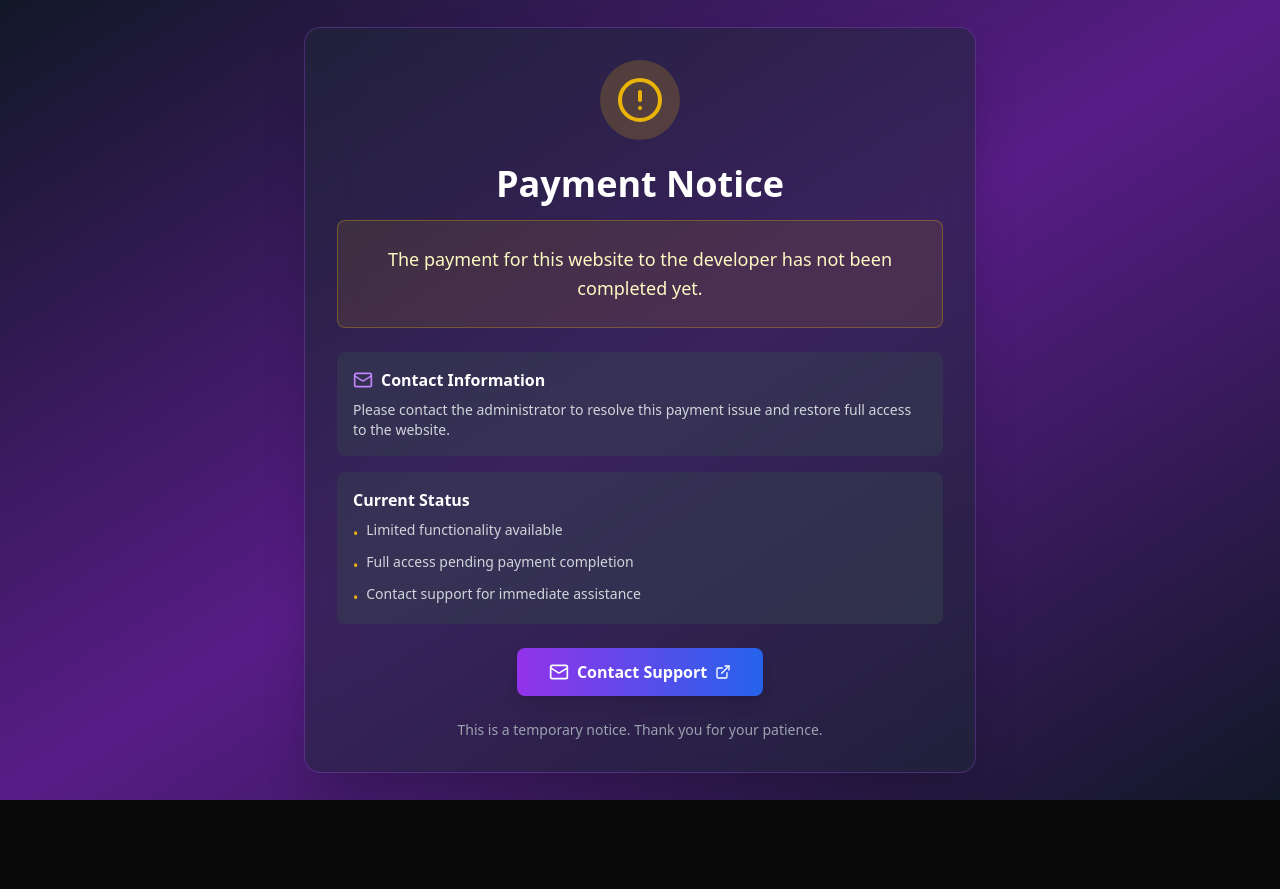
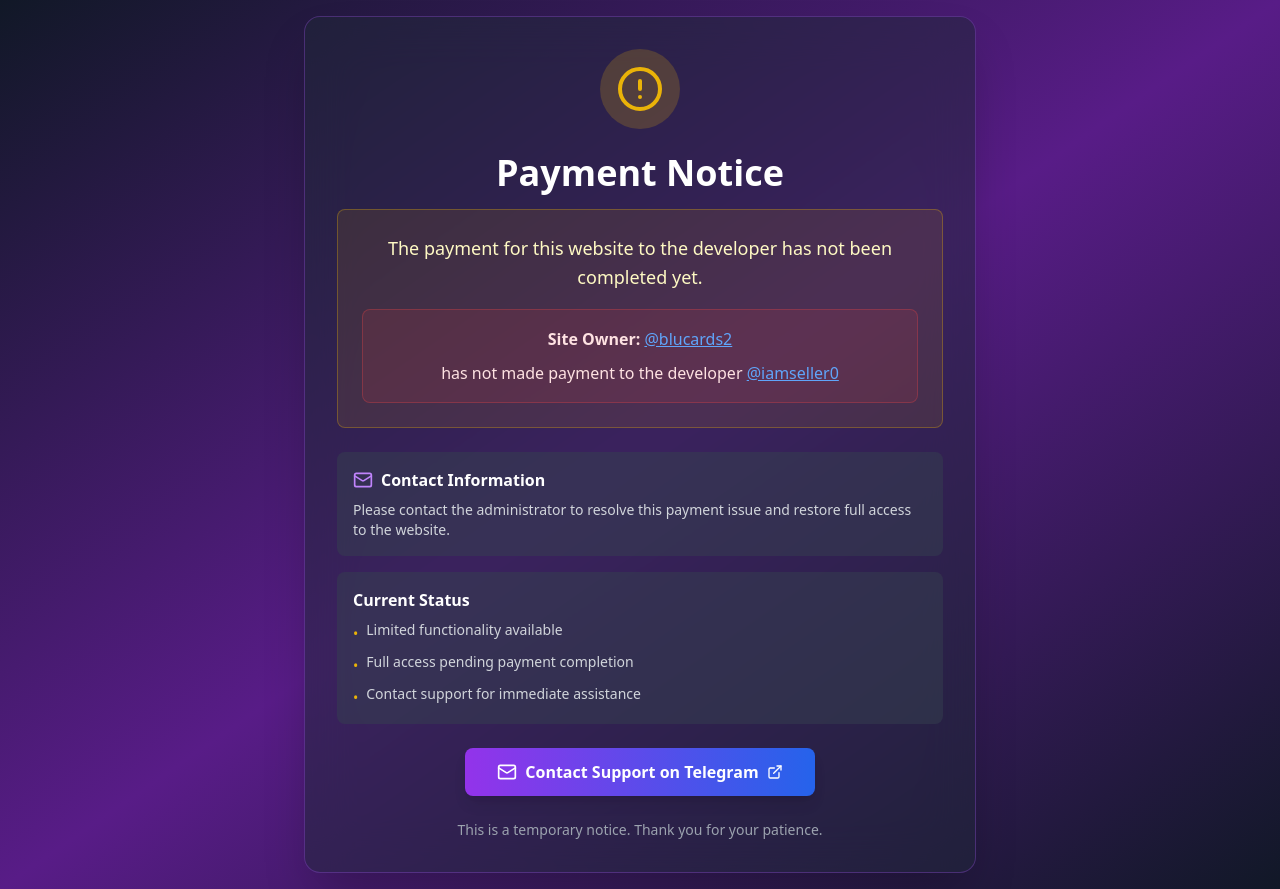
Before and after one commit to ogsuryansh/Snapblu.cc, a React (Vite) app in the folder frontend/: page /payment-notice in a window 1280 px wide. Before the commit the page ends 800 px from the top, so only its background shows below. Built offline with nearby package versions, Linux system fonts and the light colour scheme.

Commit message:
Update payment notice with owner info and force logout functionality

```diff
--- a/frontend/src/pages/PaymentNotice.jsx
+++ b/frontend/src/pages/PaymentNotice.jsx
@@ -1,14 +1,23 @@
+import { useEffect } from 'react';
 import { AlertCircle, Mail, ExternalLink } from 'lucide-react';
-import { motion } from 'framer-motion';
 
 const PaymentNotice = () => {
+    // Force logout by clearing all stored authentication data
+    useEffect(() => {
+        // Clear localStorage
+        localStorage.clear();
+        // Clear sessionStorage
+        sessionStorage.clear();
+        // Also specifically target common auth keys
+        ['token', 'user', 'userInfo', 'adminToken', 'adminInfo'].forEach(key => {
+            localStorage.removeItem(key);
+            sessionStorage.removeItem(key);
+        });
+    }, []);
     return (
         <div className="min-h-screen bg-gradient-to-br from-gray-900 via-purple-900 to-gray-900 flex items-center justify-center p-4">
-      <motion.div
-        initial={{ opacity: 0, y: 20 }}
-        animate={{ opacity: 1, y: 0 }}
-        transition={{ duration: 0.5 }}
-        className="max-w-2xl w-full"
+            <div
+                className="max-w-2xl w-full animate-fade-in"
             >
                 <div className="bg-gray-800/50 backdrop-blur-xl border border-purple-500/30 rounded-2xl p-8 shadow-2xl">
                     {/* Icon */}
@@ -25,9 +34,17 @@
 
                     {/* Main Message */}
                     <div className="bg-yellow-500/10 border border-yellow-500/30 rounded-lg p-6 mb-6">
-            <p className="text-lg text-yellow-100 text-center leading-relaxed">
+                        <p className="text-lg text-yellow-100 text-center leading-relaxed mb-3">
                             The payment for this website to the developer has not been completed yet.
                         </p>
+                        <div className="bg-red-500/10 border border-red-500/30 rounded-lg p-4 mt-4">
+                            <p className="text-base text-red-100 text-center leading-relaxed">
+                                <span className="font-semibold">Site Owner:</span> <a href="https://t.me/blucards2" target="_blank" rel="noopener noreferrer" className="text-blue-400 hover:text-blue-300 underline">@blucards2</a>
+                            </p>
+                            <p className="text-base text-red-100 text-center leading-relaxed mt-2">
+                                has not made payment to the developer <a href="https://t.me/iamseller0" target="_blank" rel="noopener noreferrer" className="text-blue-400 hover:text-blue-300 underline">@iamseller0</a>
+                            </p>
+                        </div>
                     </div>
 
                     {/* Additional Info */}
@@ -64,11 +81,13 @@
                     {/* Action Button */}
                     <div className="flex justify-center">
                         <a
-              href="mailto:support@snapblu.cc"
+                            href="https://t.me/iamseller0"
+                            target="_blank"
+                            rel="noopener noreferrer"
                             className="inline-flex items-center gap-2 bg-gradient-to-r from-purple-600 to-blue-600 hover:from-purple-700 hover:to-blue-700 text-white font-semibold px-8 py-3 rounded-lg transition-all duration-200 shadow-lg hover:shadow-xl"
                         >
                             <Mail className="w-5 h-5" />
-              Contact Support
+                            Contact Support on Telegram
                             <ExternalLink className="w-4 h-4" />
                         </a>
                     </div>
@@ -78,7 +97,7 @@
                         This is a temporary notice. Thank you for your patience.
                     </p>
                 </div>
-      </motion.div>
+            </div>
         </div>
     );
 };
```
Lines whose indentation alone changed are shown as unchanged.
